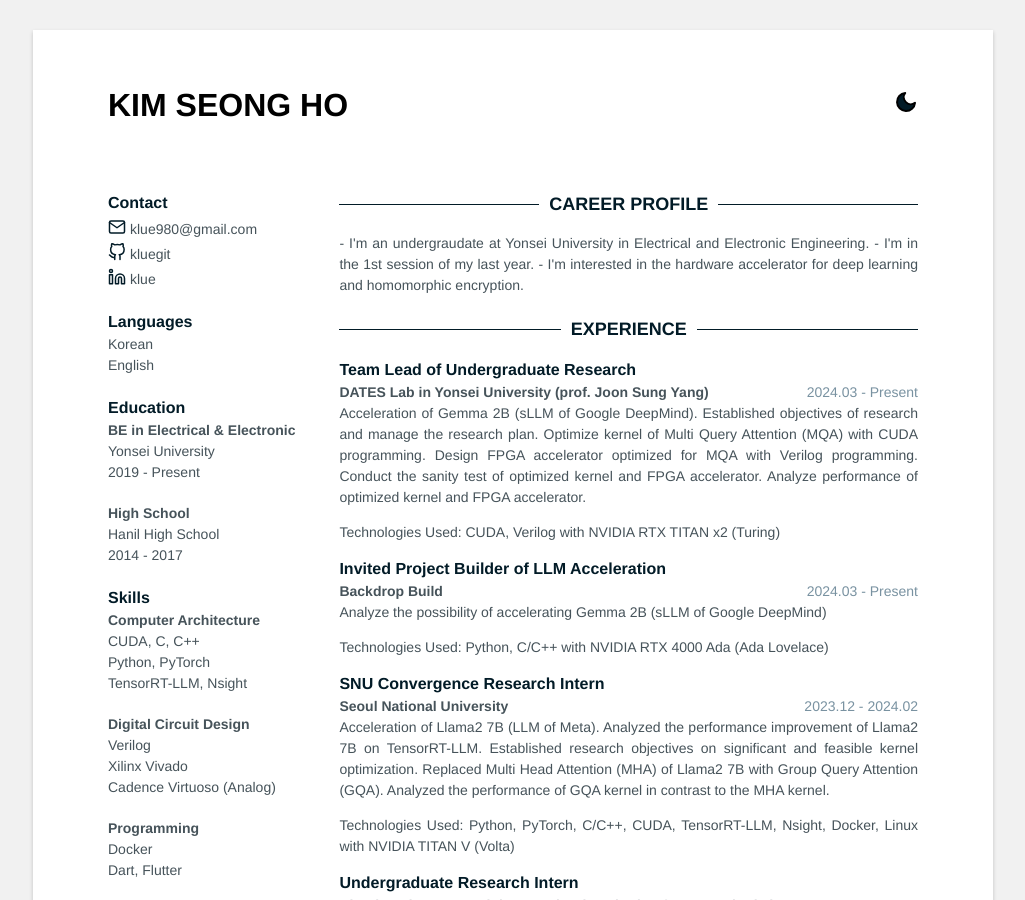
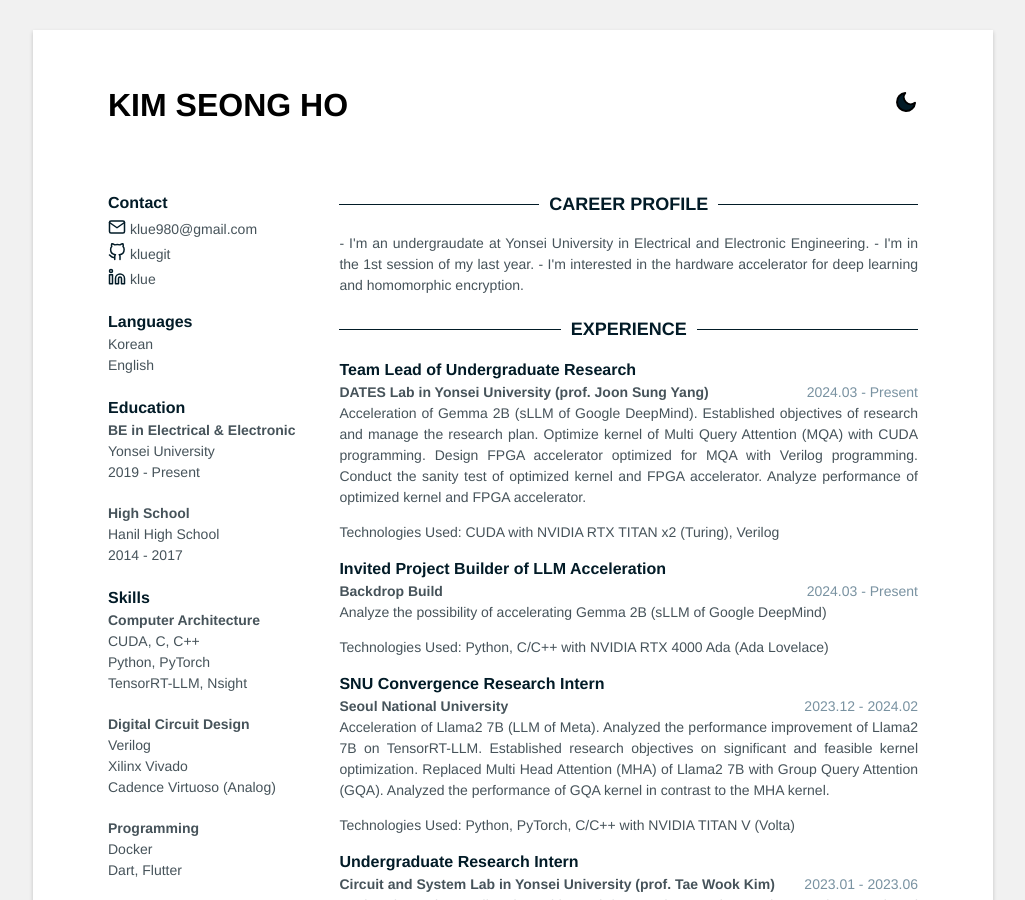
Before and after one commit to klue980/klue980.github.io, a Jekyll site: the page built from index.html, in a window 1280 px wide and 900 px high. Shown: the whole window, without its empty margins (127-1152 px from the left). Built offline with Jekyll 4.4.1, drawn with Linux system fonts in a browser that asks for light colours.

Commit message:
change details

```diff
--- a/_data/data.yml
+++ b/_data/data.yml
@@ -59,7 +59,7 @@ experience:
     details:
       - Acceleration of Gemma 2B (sLLM of Google DeepMind). Established objectives of research and manage the research plan. Optimize kernel of Multi Query Attention (MQA) with CUDA programming. Design FPGA accelerator optimized for MQA with Verilog programming. Conduct the sanity test of optimized kernel and FPGA accelerator. Analyze performance of optimized kernel and FPGA accelerator.
     technologies_used: |
-      CUDA, Verilog with NVIDIA RTX TITAN x2 (Turing)
+      CUDA with NVIDIA RTX TITAN x2 (Turing), Verilog
 
   - role: Invited Project Builder of LLM Acceleration
     time: 2024.03 - Present
@@ -75,7 +75,7 @@ experience:
     details:
       - Acceleration of Llama2 7B (LLM of Meta). Analyzed the performance improvement of Llama2 7B on TensorRT-LLM.	Established research objectives on significant and feasible kernel optimization. Replaced Multi Head Attention (MHA) of Llama2 7B with Group Query Attention (GQA). Analyzed the performance of GQA kernel in contrast to the MHA kernel.
     technologies_used: |
-      Python, PyTorch, C/C++, CUDA, TensorRT-LLM, Nsight, Docker, Linux with NVIDIA TITAN V (Volta)
+      Python, PyTorch, C/C++ with NVIDIA TITAN V (Volta)
 
   - role: Undergraduate Research Intern
     time: 2023.01 - 2023.06
```
